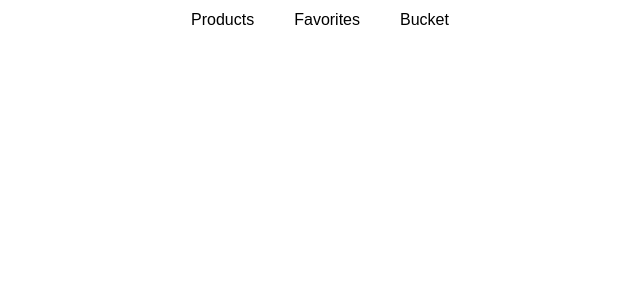
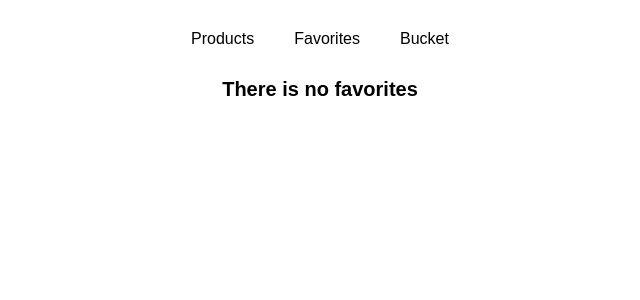
Before and after one commit to meaculpv/marketplace-tech, a Nuxt app: page /favorites in a window 1280 px wide. Shown: the top 300 px of the page, without its empty margins (320-960 px from the left). Built offline with nearby package versions, Linux system fonts and the light colour scheme.

Commit message:
Fix styles of favorite page

```diff
--- a/assets/base/_typography.scss
+++ b/assets/base/_typography.scss
@@ -10,6 +10,10 @@ body {
   font-family: 'Rubik', sans-serif;
 }
 
+.heading-secondary {
+  font-size: 2rem;
+}
+
 .heading-tertiary {
   font-size: 1.7rem;
 }
--- a/assets/base/_utils.scss
+++ b/assets/base/_utils.scss
@@ -1,3 +1,11 @@
+.u-center-text {
+  text-align: center;
+}
+
+.u-marginTop-sm {
+  margin-top: 1.5rem;
+}
+
 .u-marginBottom-sm {
   margin-bottom: 1.5rem;
 }
--- a/assets/layout/_header.scss
+++ b/assets/layout/_header.scss
@@ -1,7 +1,6 @@
 .header {
-  height: 5vh;
   @include flexboxCenter();
-  margin-bottom: 2rem;
+  margin: 2rem 0;
 }
 
 .navigation {
--- a/pages/favorites.vue
+++ b/pages/favorites.vue
@@ -8,7 +8,10 @@
 </script>
 <template>
   <div>
-    <div class="favorite">
+    <div class="favorite u-marginTop-sm" v-if="favorites?.length > 0">
+      <h2 class="heading-secondary u-center-text u-marginBottom-sm">
+        Favorites
+      </h2>
       <section class="section-products">
         <div v-for="product in favorites" :key="product.id" class="product">
           <div class="product__header">
@@ -35,5 +38,9 @@
         </div>
       </section>
     </div>
+
+    <div class="favorite u-marginTop-sm" v-else>
+      <h2 class="heading-secondary u-center-text">There is no favorites</h2>
+    </div>
   </div>
 </template>
```
